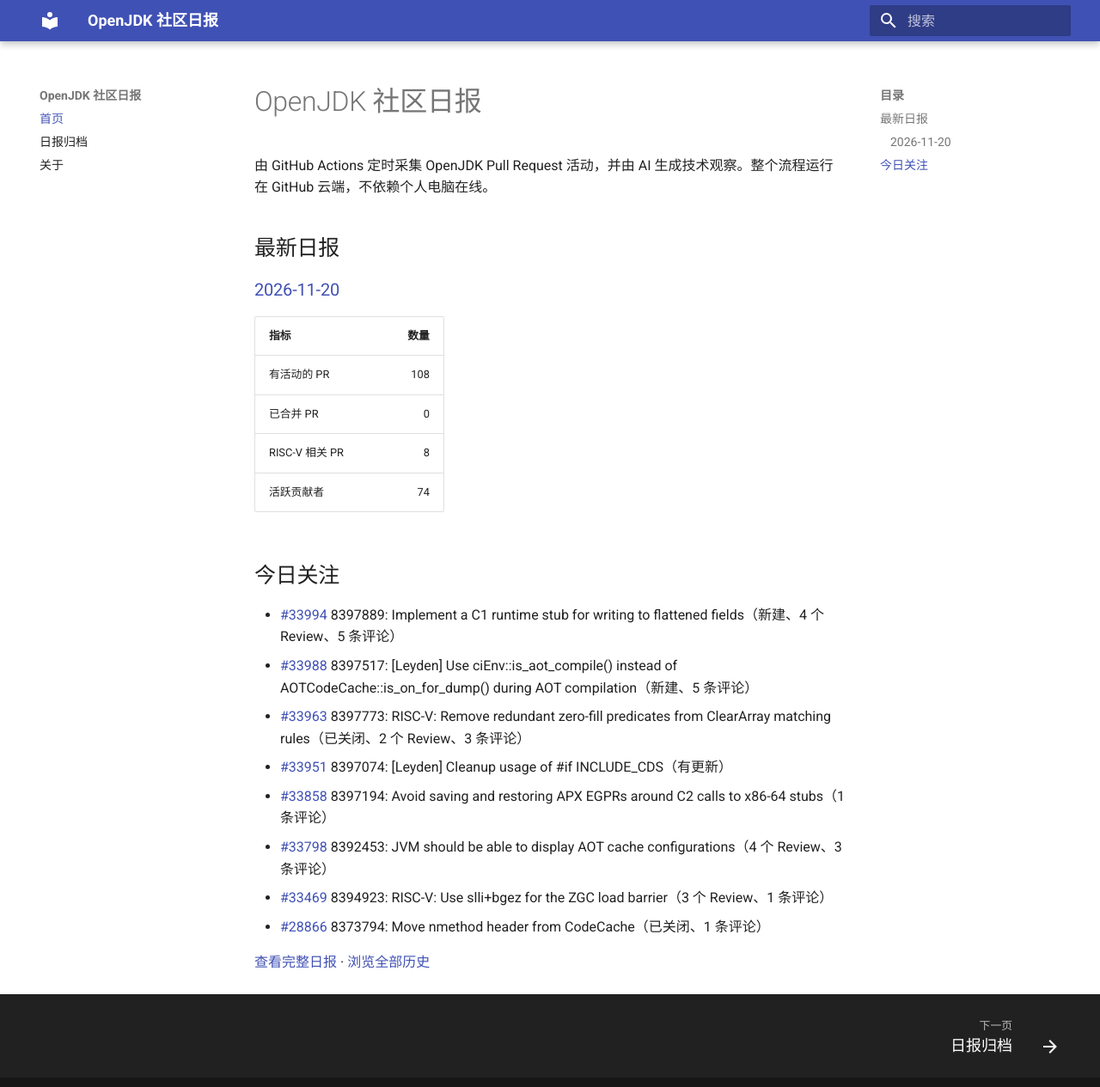
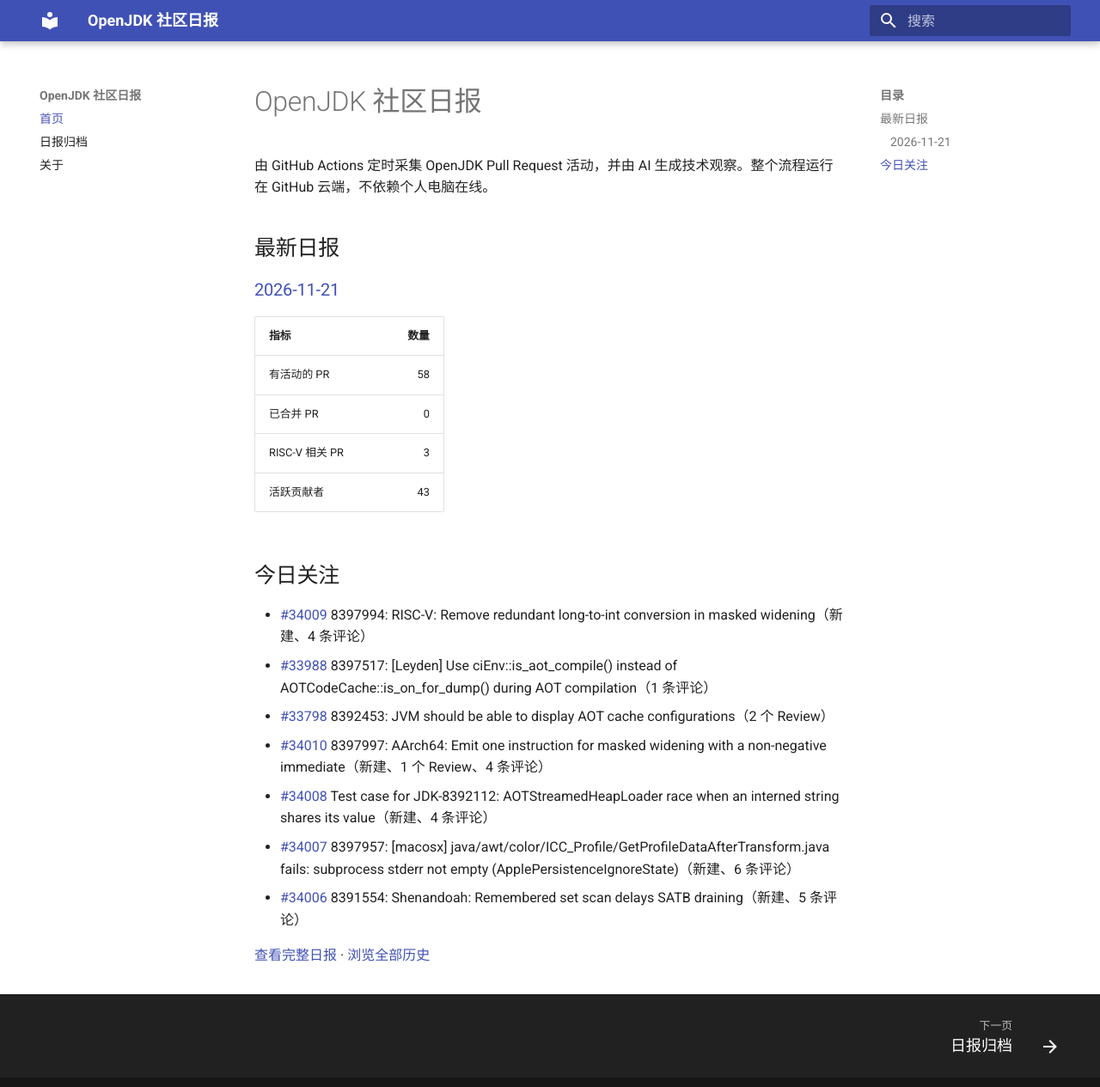
Before and after one commit to DingliZhang/openjdk-daily, an MkDocs documentation site: the page built from docs/index.md, in a window 1280 px wide and 1278 px high. Shown: the top 1265 px of the window at 86% size. Built offline with MkDocs 1.6.1 and Material for MkDocs 9.7.7, drawn with Linux system fonts in a browser that asks for light colours.

Commit message:
report: add OpenJDK daily report

```diff
--- a/docs/index.md
+++ b/docs/index.md
@@ -4,24 +4,23 @@
 
 ## 最新日报
 
-### [2026-11-20](reports/2026/2026-11-20.md)
+### [2026-11-21](reports/2026/2026-11-21.md)
 
 | 指标 | 数量 |
 |---|---:|
-| 有活动的 PR | 108 |
+| 有活动的 PR | 58 |
 | 已合并 PR | 0 |
-| RISC-V 相关 PR | 8 |
-| 活跃贡献者 | 74 |
+| RISC-V 相关 PR | 3 |
+| 活跃贡献者 | 43 |
 
 ## 今日关注
 
-- [#33994](https://github.com/openjdk/jdk/pull/33994) 8397889: Implement a C1 runtime stub for writing to flattened fields（新建、4 个 Review、5 条评论）
-- [#33988](https://github.com/openjdk/jdk/pull/33988) 8397517: [Leyden] Use ciEnv::is_aot_compile() instead of AOTCodeCache::is_on_for_dump() during AOT compilation（新建、5 条评论）
-- [#33963](https://github.com/openjdk/jdk/pull/33963) 8397773: RISC-V: Remove redundant zero-fill predicates from ClearArray matching rules（已关闭、2 个 Review、3 条评论）
-- [#33951](https://github.com/openjdk/jdk/pull/33951) 8397074: [Leyden] Cleanup usage of #if INCLUDE_CDS（有更新）
-- [#33858](https://github.com/openjdk/jdk/pull/33858) 8397194: Avoid saving and restoring APX EGPRs around C2 calls to x86-64 stubs（1 条评论）
-- [#33798](https://github.com/openjdk/jdk/pull/33798) 8392453: JVM should be able to display AOT cache configurations（4 个 Review、3 条评论）
-- [#33469](https://github.com/openjdk/jdk/pull/33469) 8394923: RISC-V: Use slli+bgez for the ZGC load barrier（3 个 Review、1 条评论）
-- [#28866](https://github.com/openjdk/jdk/pull/28866) 8373794: Move nmethod header from CodeCache（已关闭、1 条评论）
+- [#34009](https://github.com/openjdk/jdk/pull/34009) 8397994: RISC-V: Remove redundant long-to-int conversion in masked widening（新建、4 条评论）
+- [#33988](https://github.com/openjdk/jdk/pull/33988) 8397517: [Leyden] Use ciEnv::is_aot_compile() instead of AOTCodeCache::is_on_for_dump() during AOT compilation（1 条评论）
+- [#33798](https://github.com/openjdk/jdk/pull/33798) 8392453: JVM should be able to display AOT cache configurations（2 个 Review）
+- [#34010](https://github.com/openjdk/jdk/pull/34010) 8397997: AArch64: Emit one instruction for masked widening with a non-negative immediate（新建、1 个 Review、4 条评论）
+- [#34008](https://github.com/openjdk/jdk/pull/34008) Test case for JDK-8392112: AOTStreamedHeapLoader race when an interned string shares its value（新建、4 条评论）
+- [#34007](https://github.com/openjdk/jdk/pull/34007) 8397957: [macosx] java/awt/color/ICC_Profile/GetProfileDataAfterTransform.java fails: subprocess stderr not empty (ApplePersistenceIgnoreState)（新建、6 条评论）
+- [#34006](https://github.com/openjdk/jdk/pull/34006) 8391554: Shenandoah: Remembered set scan delays SATB draining（新建、5 条评论）
 
-[查看完整日报](reports/2026/2026-11-20.md) · [浏览全部历史](reports/index.md)
+[查看完整日报](reports/2026/2026-11-21.md) · [浏览全部历史](reports/index.md)
```
Also changed, not shown: docs/reports/2026/2026-11-21.md (added, +165 -0 lines), docs/reports/index.md (+2 -1 lines), 2 other files.
